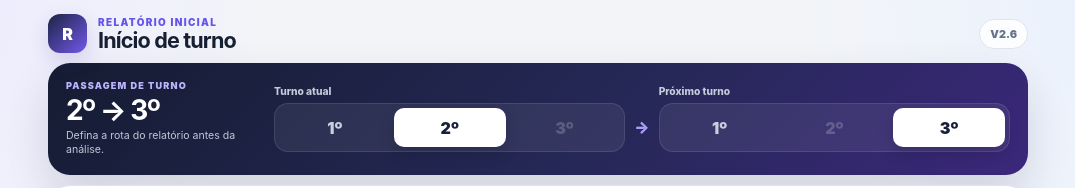
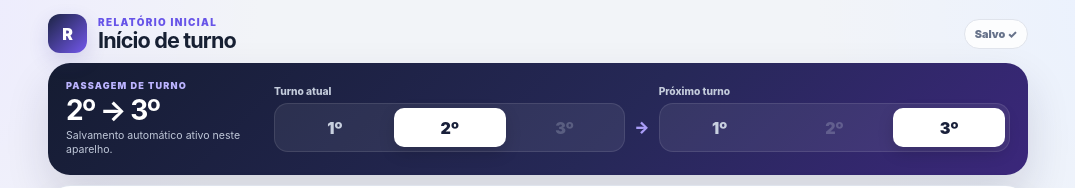
Before and after one commit to lucasvenancio0110/relatorioinicioturno, a React (Vite) app: page / in a window 1280 px wide. Shown: the top 188 px of the page, without its empty margins (102-1177 px from the left). Built offline with nearby package versions, Linux system fonts and the light colour scheme.

Commit message:
persist working session across refreshes
* add versioned local workspace persistence

* persist report block edits across refreshes

* restore and autosave complete working session

* test workspace and report draft restoration

```diff
--- a/src/app/App.tsx
+++ b/src/app/App.tsx
@@ -1,4 +1,4 @@
-import { useMemo, useRef, useState } from 'react';
+import { useEffect, useMemo, useRef, useState } from 'react';
 import type {
   AuditIssue,
   ManualCounters,
@@ -12,6 +12,12 @@ import { getConfirmationInstruction, getConflictContacts, getConflictQuestion }
 import { parseSector } from '../engine/parser';
 import { generateCompactReport, generateFullReport } from '../engine/reports';
 import { demoInput } from '../features/demo';
+import {
+  clearReportWorkspace,
+  clearWorkspace,
+  readWorkspace,
+  saveWorkspace,
+} from '../storage/workspaceStorage';
 import OperationalAttentionCard from './OperationalAttentionCard';
 import ReportEditor from './ReportEditor';
 
@@ -50,6 +56,7 @@ const counterGroups: Array<{ title: string; items: Array<[keyof ManualCounters,
 ];
 
 const nextShiftFor = (shift: Shift): Shift => (shift === 3 ? 1 : ((shift + 1) as Shift));
+const restoredWorkspace = readWorkspace();
 
 function ShiftButtons({ value, disabledValue, onChange }: { value: Shift; disabledValue?: Shift; onChange: (shift: Shift) => void }) {
   return (
@@ -130,16 +137,17 @@ function ConflictCard({ issue, snapshot }: { issue: AuditIssue; snapshot: Sector
 }
 
 export default function App() {
-  const [raw, setRaw] = useState('');
-  const [shift, setShift] = useState<Shift>(2);
-  const [selectedNextShift, setSelectedNextShift] = useState<Shift>(3);
-  const [snapshot, setSnapshot] = useState<SectorSnapshot | null>(null);
-  const [counters, setCounters] = useState<ManualCounters>(initialCounters);
-  const [analysisVersion, setAnalysisVersion] = useState(0);
-  const [inputExpanded, setInputExpanded] = useState(true);
+  const [raw, setRaw] = useState(() => restoredWorkspace?.raw ?? '');
+  const [shift, setShift] = useState<Shift>(() => restoredWorkspace?.shift ?? 2);
+  const [selectedNextShift, setSelectedNextShift] = useState<Shift>(() => restoredWorkspace?.selectedNextShift ?? 3);
+  const [snapshot, setSnapshot] = useState<SectorSnapshot | null>(() => restoredWorkspace?.snapshot ?? null);
+  const [counters, setCounters] = useState<ManualCounters>(() => restoredWorkspace?.counters ?? initialCounters);
+  const [analysisVersion, setAnalysisVersion] = useState(() => restoredWorkspace?.analysisVersion ?? 0);
+  const [inputExpanded, setInputExpanded] = useState(() => !restoredWorkspace?.snapshot);
   const [manualExpanded, setManualExpanded] = useState(false);
-  const [analyzedRaw, setAnalyzedRaw] = useState('');
-  const [validatedAttentionIds, setValidatedAttentionIds] = useState<Set<string>>(() => new Set());
+  const [analyzedRaw, setAnalyzedRaw] = useState(() => restoredWorkspace?.analyzedRaw ?? '');
+  const [validatedAttentionIds, setValidatedAttentionIds] = useState<Set<string>>(() => new Set(restoredWorkspace?.validatedAttentionIds ?? []));
+  const [lastSavedAt, setLastSavedAt] = useState<string | null>(() => restoredWorkspace?.savedAt ?? null);
   const resultRef = useRef<HTMLElement | null>(null);
 
   const audit = useMemo(() => (snapshot ? auditSnapshot(snapshot) : null), [snapshot]);
@@ -151,6 +159,35 @@ export default function App() {
   const unresolvedAttentions = audit?.attentions.filter((attention) => !validatedAttentionIds.has(attention.id)) || [];
   const resolvedAttentions = audit?.attentions.filter((attention) => validatedAttentionIds.has(attention.id)) || [];
   const pendingAttentionCount = (audit?.issues.length || 0) + unresolvedAttentions.length;
+
+  useEffect(() => {
+    const persist = () => saveWorkspace({
+      raw,
+      analyzedRaw,
+      shift,
+      selectedNextShift,
+      snapshot,
+      counters,
+      validatedAttentionIds: [...validatedAttentionIds],
+      analysisVersion,
+    });
+
+    const timer = window.setTimeout(() => {
+      const savedAt = persist();
+      if (savedAt) setLastSavedAt(savedAt);
+    }, 120);
+
+    const persistImmediately = () => {
+      const savedAt = persist();
+      if (savedAt) setLastSavedAt(savedAt);
+    };
+
+    window.addEventListener('pagehide', persistImmediately);
+    return () => {
+      window.clearTimeout(timer);
+      window.removeEventListener('pagehide', persistImmediately);
+    };
+  }, [raw, analyzedRaw, shift, selectedNextShift, snapshot, counters, validatedAttentionIds, analysisVersion]);
 
   const analyzeForRoute = (currentShift: Shift, nextShift: Shift, shouldScroll = true) => {
     if (!raw.trim()) return;
@@ -184,6 +221,8 @@ export default function App() {
   };
 
   const clearInput = () => {
+    clearWorkspace();
+    clearReportWorkspace();
     setRaw('');
     setAnalyzedRaw('');
     setSnapshot(null);
@@ -191,6 +230,7 @@ export default function App() {
     setValidatedAttentionIds(new Set());
     setInputExpanded(true);
     setManualExpanded(false);
+    setLastSavedAt(null);
     setAnalysisVersion((version) => version + 1);
   };
 
@@ -231,14 +271,14 @@ export default function App() {
             <h1>Início de turno</h1>
           </div>
         </div>
-        <span className="product-chip">V2.6</span>
+        <span className="product-chip">{lastSavedAt ? 'Salvo ✓' : 'V2.7'}</span>
       </header>
 
       <section className="command-panel">
         <div className="command-copy">
           <span>PASSAGEM DE TURNO</span>
           <strong>{shift}º → {selectedNextShift}º</strong>
-          <small>Defina a rota do relatório antes da análise.</small>
+          <small>{lastSavedAt ? 'Salvamento automático ativo neste aparelho.' : 'Defina a rota do relatório antes da análise.'}</small>
         </div>
         <div className="route-selectors">
           <div className="route-selector">
@@ -394,7 +434,12 @@ export default function App() {
             <div className="report-toolbar">
               <div><span className="step-index">04</span><div><h3>Relatórios</h3><small>Edite os blocos e copie exatamente como está na tela</small></div></div>
             </div>
-            <ReportEditor key={analysisVersion} fullReport={fullReport} compactReport={compactReport} />
+            <ReportEditor
+              key={analysisVersion}
+              fullReport={fullReport}
+              compactReport={compactReport}
+              persistenceRevision={analysisVersion}
+            />
           </section>
         </section>
       )}
--- /dev/null
+++ b/src/storage/workspaceStorage.ts
@@ -0,0 +1,135 @@
+import type { ManualCounters, SectorSnapshot, Shift } from '../domain/types';
+import type { ReportDocumentBlock } from '../engine/reportDocument';
+
+export const WORKSPACE_STORAGE_KEY = 'relatorio-inicio-turno:workspace:v1';
+export const REPORT_WORKSPACE_STORAGE_KEY = 'relatorio-inicio-turno:report-workspace:v1';
+
+export interface PersistedWorkspace {
+  version: 1;
+  savedAt: string;
+  raw: string;
+  analyzedRaw: string;
+  shift: Shift;
+  selectedNextShift: Shift;
+  snapshot: SectorSnapshot | null;
+  counters: ManualCounters;
+  validatedAttentionIds: string[];
+  analysisVersion: number;
+}
+
+export interface PersistedReportWorkspace {
+  version: 1;
+  savedAt: string;
+  revision: number;
+  sourceFullReport: string;
+  sourceCompactReport: string;
+  tab: 'full' | 'compact';
+  fullBlocks: ReportDocumentBlock[];
+  compactBlocks: ReportDocumentBlock[];
+  fullDirty: boolean;
+  compactDirty: boolean;
+}
+
+type WorkspaceInput = Omit<PersistedWorkspace, 'version' | 'savedAt'>;
+type ReportWorkspaceInput = Omit<PersistedReportWorkspace, 'version' | 'savedAt'>;
+
+const isShift = (value: unknown): value is Shift => value === 1 || value === 2 || value === 3;
+const isObject = (value: unknown): value is Record<string, unknown> => Boolean(value) && typeof value === 'object' && !Array.isArray(value);
+
+export function parsePersistedWorkspace(serialized: string | null): PersistedWorkspace | null {
+  if (!serialized) return null;
+  try {
+    const value: unknown = JSON.parse(serialized);
+    if (!isObject(value) || value.version !== 1) return null;
+    if (!isShift(value.shift) || !isShift(value.selectedNextShift) || value.shift === value.selectedNextShift) return null;
+    if (typeof value.raw !== 'string' || typeof value.analyzedRaw !== 'string') return null;
+    if (!isObject(value.counters) || !Array.isArray(value.validatedAttentionIds)) return null;
+    if (typeof value.analysisVersion !== 'number' || !Number.isFinite(value.analysisVersion)) return null;
+    if (typeof value.savedAt !== 'string') return null;
+    if (value.snapshot !== null && !isObject(value.snapshot)) return null;
+    return value as unknown as PersistedWorkspace;
+  } catch {
+    return null;
+  }
+}
+
+export function readWorkspace(): PersistedWorkspace | null {
+  if (typeof window === 'undefined' || !window.localStorage) return null;
+  return parsePersistedWorkspace(window.localStorage.getItem(WORKSPACE_STORAGE_KEY));
+}
+
+export function saveWorkspace(input: WorkspaceInput): string | null {
+  if (typeof window === 'undefined' || !window.localStorage) return null;
+  try {
+    const savedAt = new Date().toISOString();
+    const payload: PersistedWorkspace = { version: 1, savedAt, ...input };
+    window.localStorage.setItem(WORKSPACE_STORAGE_KEY, JSON.stringify(payload));
+    return savedAt;
+  } catch {
+    return null;
+  }
+}
+
+export function clearWorkspace(): void {
+  if (typeof window === 'undefined' || !window.localStorage) return;
+  try {
+    window.localStorage.removeItem(WORKSPACE_STORAGE_KEY);
+  } catch {
+    // Safari private mode / storage restrictions: clearing is best effort.
+  }
+}
+
+export function parsePersistedReportWorkspace(
+  serialized: string | null,
+  revision: number,
+  sourceFullReport: string,
+  sourceCompactReport: string,
+): PersistedReportWorkspace | null {
+  if (!serialized) return null;
+  try {
+    const value: unknown = JSON.parse(serialized);
+    if (!isObject(value) || value.version !== 1 || value.revision !== revision) return null;
+    if (value.sourceFullReport !== sourceFullReport || value.sourceCompactReport !== sourceCompactReport) return null;
+    if (value.tab !== 'full' && value.tab !== 'compact') return null;
+    if (!Array.isArray(value.fullBlocks) || !Array.isArray(value.compactBlocks)) return null;
+    if (typeof value.fullDirty !== 'boolean' || typeof value.compactDirty !== 'boolean' || typeof value.savedAt !== 'string') return null;
+    return value as unknown as PersistedReportWorkspace;
+  } catch {
+    return null;
+  }
+}
+
+export function readReportWorkspace(
+  revision: number,
+  sourceFullReport: string,
+  sourceCompactReport: string,
+): PersistedReportWorkspace | null {
+  if (typeof window === 'undefined' || !window.localStorage) return null;
+  return parsePersistedReportWorkspace(
+    window.localStorage.getItem(REPORT_WORKSPACE_STORAGE_KEY),
+    revision,
+    sourceFullReport,
+    sourceCompactReport,
+  );
+}
+
+export function saveReportWorkspace(input: ReportWorkspaceInput): string | null {
+  if (typeof window === 'undefined' || !window.localStorage) return null;
+  try {
+    const savedAt = new Date().toISOString();
+    const payload: PersistedReportWorkspace = { version: 1, savedAt, ...input };
+    window.localStorage.setItem(REPORT_WORKSPACE_STORAGE_KEY, JSON.stringify(payload));
+    return savedAt;
+  } catch {
+    return null;
+  }
+}
+
+export function clearReportWorkspace(): void {
+  if (typeof window === 'undefined' || !window.localStorage) return;
+  try {
+    window.localStorage.removeItem(REPORT_WORKSPACE_STORAGE_KEY);
+  } catch {
+    // Best effort only.
+  }
+}
```
Also changed, not shown: src/app/ReportEditor.tsx (+25 -9 lines), 1 other file (tests, documents, lock files or other folders).
